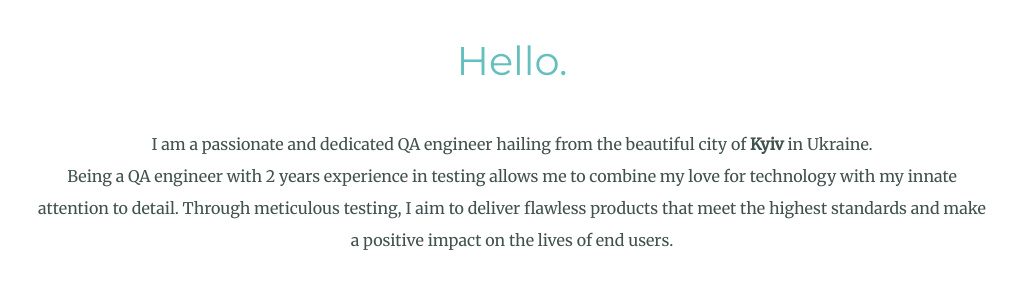
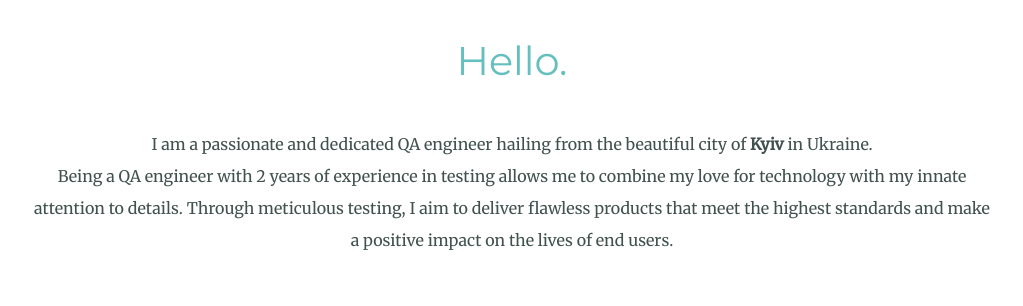
Before and after one commit to sa-alexandrovna/CV-Project, a plain HTML site: page index.html in a window 1280 px wide. Shown: the part 910-1216 px from the top of the page, without its empty margins (128-1151 px from the left). Drawn offline with Linux system fonts and the light colour scheme.

Commit message:
Update index.html

```diff
--- a/index.html
+++ b/index.html
@@ -27,8 +27,8 @@
       <h2>Hello.</h2>
       <p class="intro">
         I am a passionate and dedicated QA engineer hailing from the beautiful city of <b>Kyiv</b> in Ukraine.<br>
-        Being a QA engineer with 2 years experience in testing allows me to combine my love for technology with my
-        innate attention to detail. Through meticulous testing, I aim to deliver flawless products that meet the highest
+        Being a QA engineer with 2 years of experience in testing allows me to combine my love for technology with my
+        innate attention to details. Through meticulous testing, I aim to deliver flawless products that meet the highest
         standards and make a positive impact on the lives of end users.
       </p>
     </div>
@@ -98,17 +98,3 @@
 </body>
 
 </html>
-
-<!--
-	div is block element
-	span is inline
-	difference - we cannot change the width in span
-	to change block element to inline we also can add
-	display:inline/inline block to the class and vice versa
-	display:none VS visibility:hidden - in 2 variant position will remain the same
-	children on top of parents
-	relative position - doesnt change the pos of other elements,
-	only hers relative to the place where she was
-	absolute position - change the pos of other elements, relative to the parent
-	floating - text wrap the image
--->
```
